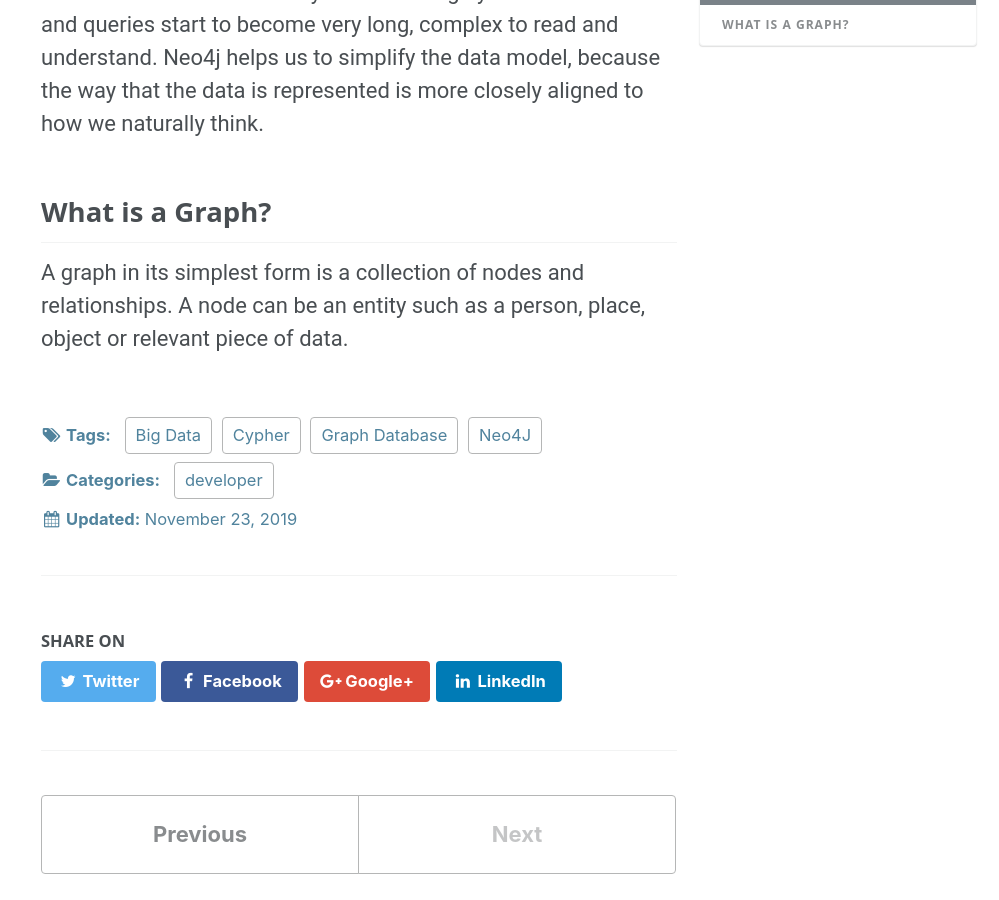
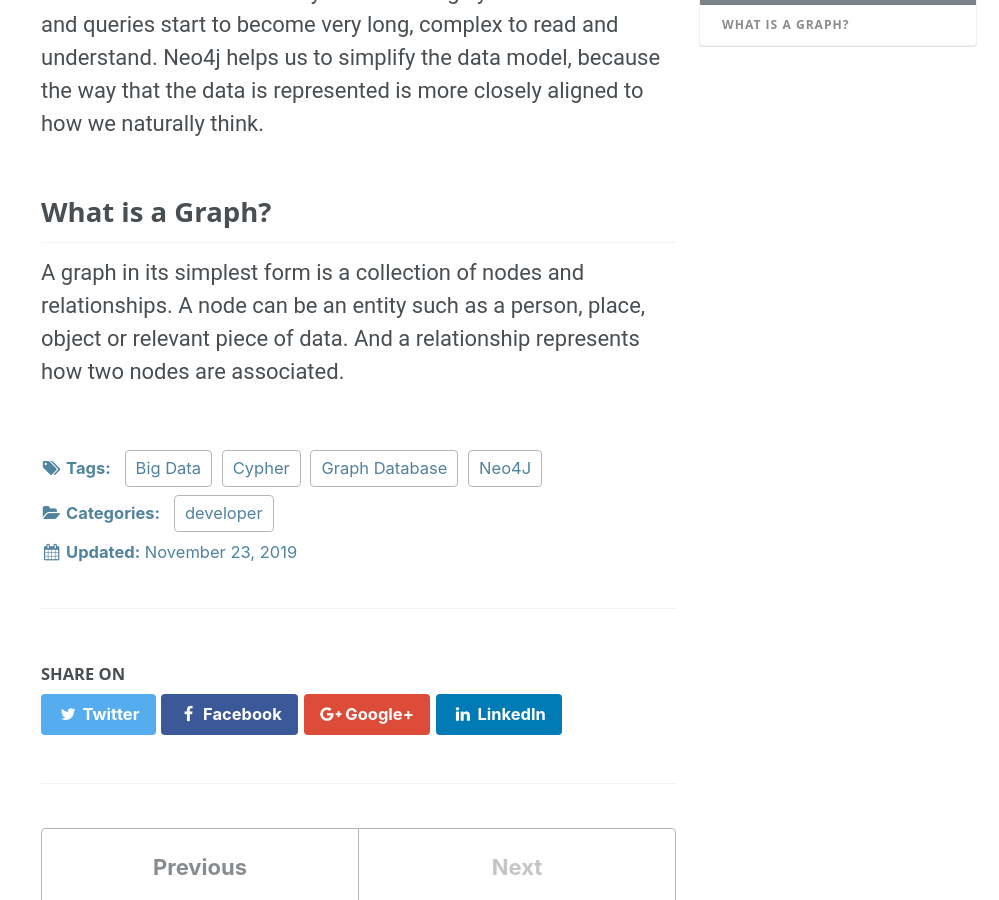
Before and after one commit to robinraju/robinraju.github.io, a Jekyll site: the page built from _posts/developer/2019-11-23-neo4j-introduction-to-graph-db.md, in a window 1280 px wide and 900 px high, scrolled down 470 px. Shown: the whole window, without its empty margins (281-1280 px from the left). Built offline with Jekyll 4.4.1, drawn with Linux system fonts in a browser that asks for light colours; comment, search, counter and statistics services are not loaded.

Commit message:
newo4j post update

```diff
--- a/_posts/developer/2019-11-23-neo4j-introduction-to-graph-db.md
+++ b/_posts/developer/2019-11-23-neo4j-introduction-to-graph-db.md
@@ -24,3 +24,4 @@ Neo4j helps us to simplify the data model, because the way that the data is repr
 
 ## What is a Graph?
 A graph in its simplest form is a collection of nodes and relationships. A node can be an entity such as a person, place, object or relevant piece of data.
+And a relationship represents how two nodes are associated.
```
